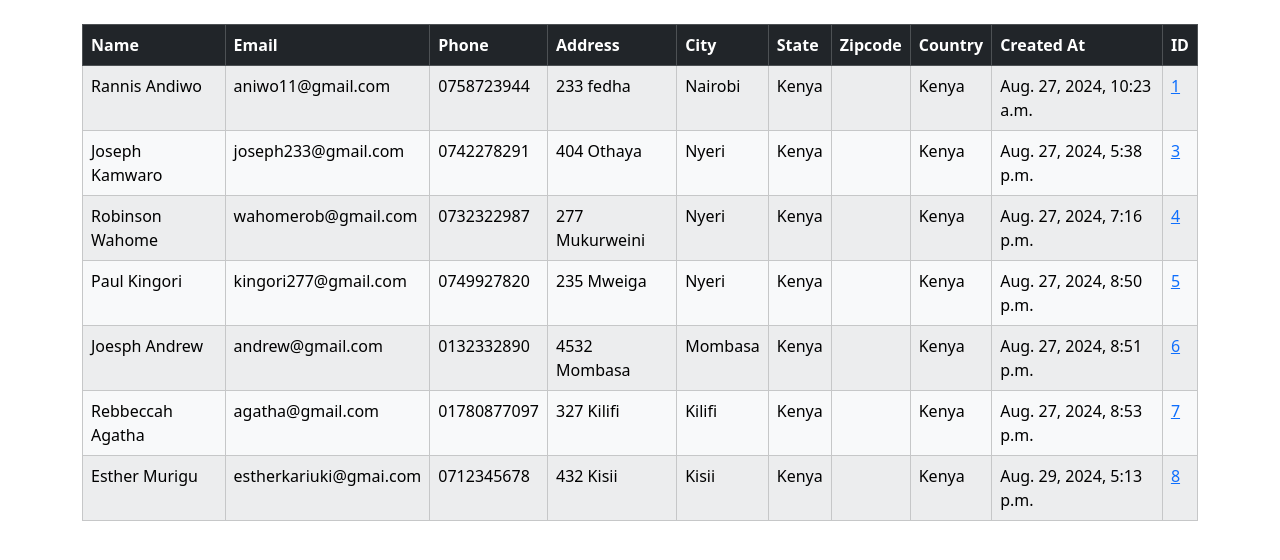
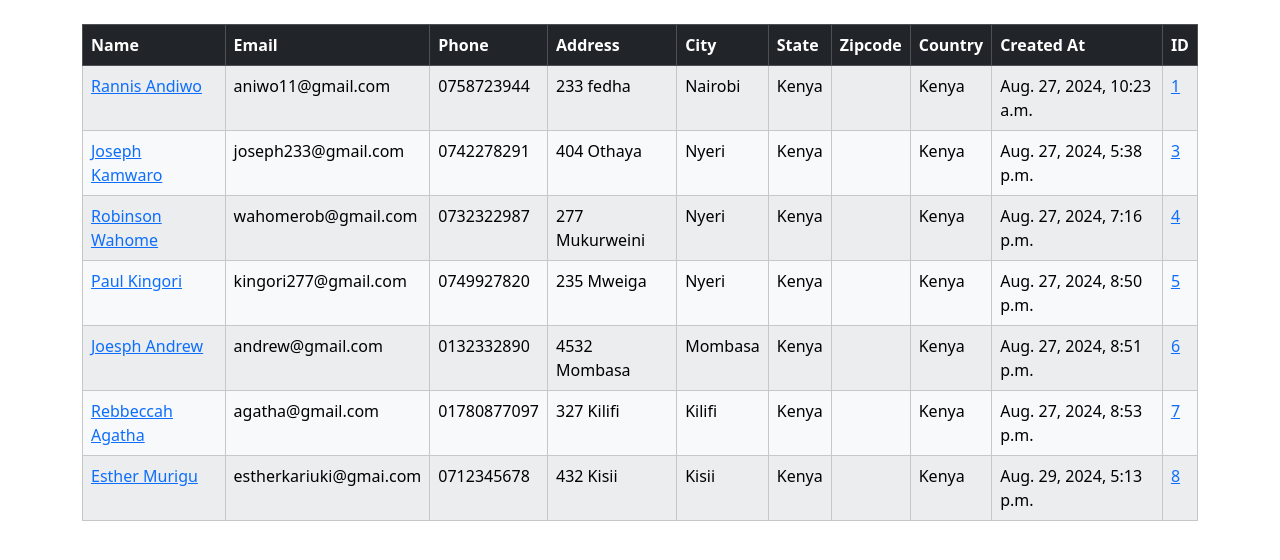
Before and after one commit to Kariuki11/Customer-Relationship-Management-app, a Django app: page / in a window 1280 px wide. Shown: the part 56-616 px from the top of the page. Run offline with Django 5.2, Linux system fonts and the light colour scheme; a user stored in the database is signed in; data comes from the database, SQL or seed files in the repository.

Commit message:
"Updated add_record.html to replace 'Back' button with link, and modified home.html to make record names clickable links."

```diff
--- a/crm/website/templates/website/add_record.html
+++ b/crm/website/templates/website/add_record.html
@@ -12,7 +12,7 @@
 
     <br/>
     <button type="submit" class="btn btn-secondary">Add Record</button>
-    <button type="submit" class="btn btn-secondary">Back</button>
+    <a href="{% url 'home' %}" class="btn btn-secondary">Back</a>
 
 
 </form>
--- a/crm/website/templates/website/home.html
+++ b/crm/website/templates/website/home.html
@@ -26,7 +26,7 @@
     {% if records %}
         {% for record in records %}
             <tr>
-                <td>{{ record.first_name }} {{ record.last_name }}</td>
+                <td><a href="{% url 'record' record.id %}">{{ record.first_name }} {{ record.last_name }}</a></td>
                 <td>{{ record.email }}</td>
                 <td>{{ record.phone }}</td>
                 <td>{{ record.address }}</td>
```
